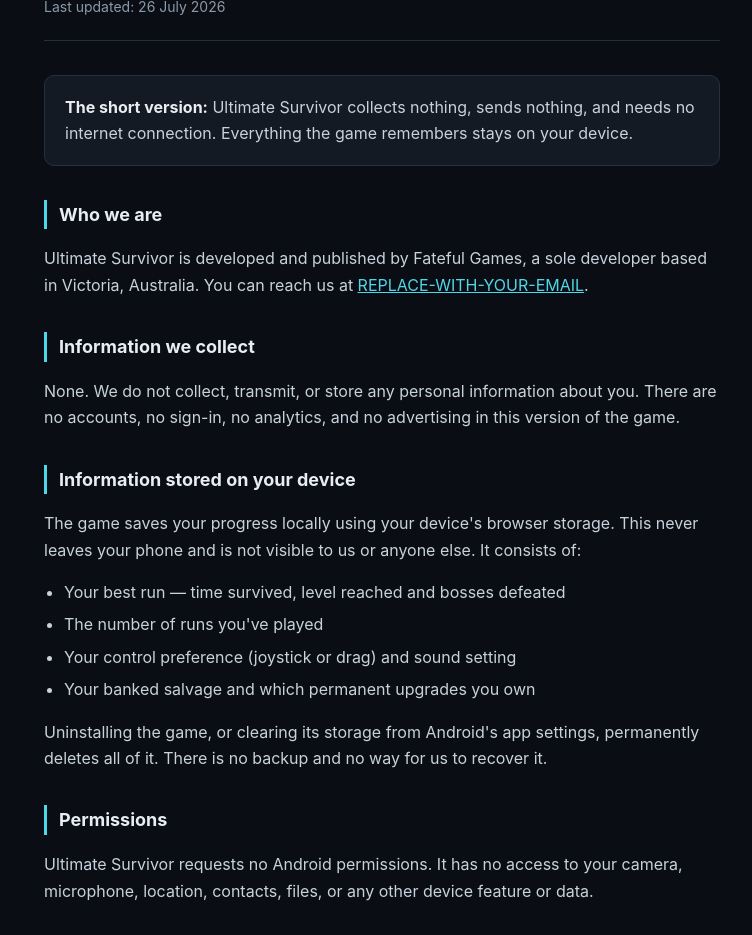
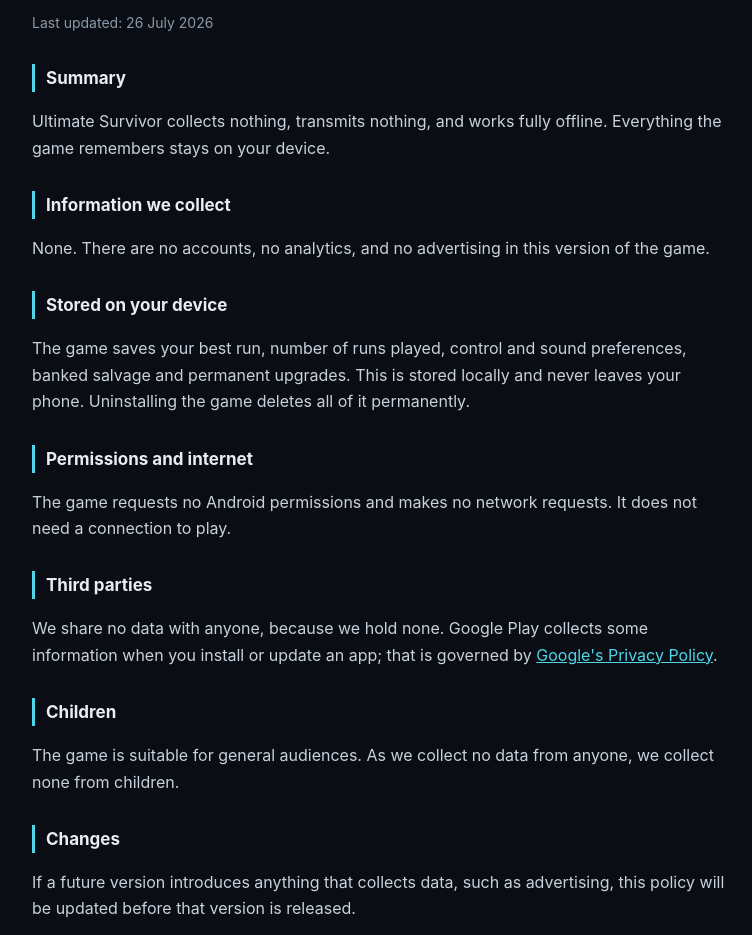
Before and after one commit to abdulalrubat-bit/ultimate-survivor, a plain HTML site: page privacy.html in a window 1280 px wide. Shown: the part 119-1054 px from the top of the page, without its empty margins (258-1010 px from the left). Drawn offline with Linux system fonts and the light colour scheme.

Commit message:
Update privacy.html

```diff
--- a/privacy.html
+++ b/privacy.html
@@ -3,130 +3,57 @@
 <head>
 <meta charset="utf-8">
 <meta name="viewport" content="width=device-width, initial-scale=1">
-<title>Privacy Policy — Ultimate Survivor | Fateful Games</title>
+<title>Privacy Policy — Ultimate Survivor</title>
 <style>
-  :root {
-    --bg: #0a0e14;
-    --panel: #131a24;
-    --ink: #e8edf2;
-    --muted: #8b99a8;
-    --accent: #4fd6e8;
-    --line: #223040;
-  }
-  * { box-sizing: border-box; }
-  body {
-    margin: 0;
-    background: var(--bg);
-    color: var(--ink);
-    font-family: -apple-system, BlinkMacSystemFont, "Segoe UI", Roboto, sans-serif;
-    line-height: 1.65;
-    font-size: 16px;
-  }
-  .wrap { max-width: 720px; margin: 0 auto; padding: 40px 22px 80px; }
-  header { border-bottom: 1px solid var(--line); padding-bottom: 22px; margin-bottom: 34px; }
-  .studio {
-    font-size: 12px; letter-spacing: .18em; text-transform: uppercase;
-    color: var(--accent); font-weight: 700; margin: 0 0 10px;
-  }
-  h1 { font-size: 30px; line-height: 1.2; margin: 0 0 8px; }
-  .meta { color: var(--muted); font-size: 14px; margin: 0; }
-  h2 {
-    font-size: 18px; margin: 34px 0 10px;
-    border-left: 3px solid var(--accent); padding-left: 12px;
-  }
-  p, li { color: #c8d2dc; }
-  ul { padding-left: 20px; }
-  li { margin-bottom: 6px; }
-  .callout {
-    background: var(--panel); border: 1px solid var(--line);
-    border-radius: 10px; padding: 18px 20px; margin: 26px 0;
-  }
-  .callout p { margin: 0; }
-  strong { color: var(--ink); }
-  a { color: var(--accent); }
-  footer {
-    margin-top: 48px; padding-top: 20px;
-    border-top: 1px solid var(--line);
-    color: var(--muted); font-size: 13px;
-  }
+body{margin:0;background:#0a0e14;color:#c8d2dc;line-height:1.65;
+font-family:-apple-system,Roboto,sans-serif}
+.w{max-width:700px;margin:0 auto;padding:40px 22px 70px}
+h1{color:#e8edf2;font-size:28px;margin:0 0 6px}
+h2{color:#e8edf2;font-size:17px;margin:30px 0 8px;
+border-left:3px solid #4fd6e8;padding-left:11px}
+.s{color:#4fd6e8;font-size:12px;letter-spacing:.18em;font-weight:700;margin:0 0 10px}
+.m{color:#8b99a8;font-size:14px}
+a{color:#4fd6e8}
 </style>
 </head>
-<body>
-<div class="wrap">
+<body><div class="w">
+<p class="s">FATEFUL GAMES</p>
+<h1>Privacy Policy — Ultimate Survivor</h1>
+<p class="m">Last updated: 26 July 2026</p>
 
-<header>
-  <p class="studio">Fateful Games</p>
-  <h1>Privacy Policy — Ultimate Survivor</h1>
-  <p class="meta">Last updated: 26 July 2026</p>
-</header>
-
-<div class="callout">
-  <p><strong>The short version:</strong> Ultimate Survivor collects nothing,
-  sends nothing, and needs no internet connection. Everything the game
-  remembers stays on your device.</p>
-</div>
-
-<h2>Who we are</h2>
-<p>Ultimate Survivor is developed and published by Fateful Games, a sole
-developer based in Victoria, Australia. You can reach us at
-<a href="mailto:REPLACE-WITH-YOUR-EMAIL">REPLACE-WITH-YOUR-EMAIL</a>.</p>
+<h2>Summary</h2>
+<p>Ultimate Survivor collects nothing, transmits nothing, and works fully
+offline. Everything the game remembers stays on your device.</p>
 
 <h2>Information we collect</h2>
-<p>None. We do not collect, transmit, or store any personal information
-about you. There are no accounts, no sign-in, no analytics, and no
-advertising in this version of the game.</p>
+<p>None. There are no accounts, no analytics, and no advertising in this
+version of the game.</p>
 
-<h2>Information stored on your device</h2>
-<p>The game saves your progress locally using your device's browser storage.
-This never leaves your phone and is not visible to us or anyone else. It
-consists of:</p>
-<ul>
-  <li>Your best run — time survived, level reached and bosses defeated</li>
-  <li>The number of runs you've played</li>
-  <li>Your control preference (joystick or drag) and sound setting</li>
-  <li>Your banked salvage and which permanent upgrades you own</li>
-</ul>
-<p>Uninstalling the game, or clearing its storage from Android's app
-settings, permanently deletes all of it. There is no backup and no way for
-us to recover it.</p>
+<h2>Stored on your device</h2>
+<p>The game saves your best run, number of runs played, control and sound
+preferences, banked salvage and permanent upgrades. This is stored locally
+and never leaves your phone. Uninstalling the game deletes all of it
+permanently.</p>
 
-<h2>Permissions</h2>
-<p>Ultimate Survivor requests no Android permissions. It has no access to
-your camera, microphone, location, contacts, files, or any other device
-feature or data.</p>
-
-<h2>Internet access</h2>
-<p>The game runs entirely offline. It makes no network requests and does not
-require a connection to play.</p>
+<h2>Permissions and internet</h2>
+<p>The game requests no Android permissions and makes no network requests.
+It does not need a connection to play.</p>
 
 <h2>Third parties</h2>
-<p>We share no data with anyone, because we hold none. The game contains no
-third-party analytics, tracking, or advertising software.</p>
-<p>Google Play collects certain information when you download or update an
-app, such as your device type and country. That collection is governed by
-<a href="https://policies.google.com/privacy">Google's Privacy Policy</a>,
-not this one, and we receive only aggregate, anonymous install statistics
-that cannot identify you.</p>
+<p>We share no data with anyone, because we hold none. Google Play collects
+some information when you install or update an app; that is governed by
+<a href="https://policies.google.com/privacy">Google's Privacy Policy</a>.</p>
 
 <h2>Children</h2>
-<p>Ultimate Survivor is suitable for general audiences and is not directed
-specifically at children. Because we collect no data from anyone, we collect
-no data from children either.</p>
+<p>The game is suitable for general audiences. As we collect no data from
+anyone, we collect none from children.</p>
 
-<h2>Changes to this policy</h2>
-<p>If a future version of the game introduces anything that collects or
-transmits data — advertising, for example — this policy will be updated
-before that version is released, and the date at the top of the page will
-change. We'd encourage you to check back after a major update.</p>
+<h2>Changes</h2>
+<p>If a future version introduces anything that collects data, such as
+advertising, this policy will be updated before that version is released.</p>
 
 <h2>Contact</h2>
-<p>Questions about this policy or the game can go to
-<a href="mailto:REPLACE-WITH-YOUR-EMAIL">REPLACE-WITH-YOUR-EMAIL</a>.</p>
+<p>abdulalrubat@gmail.com</p>
 
-<footer>
-  © 2026 Fateful Games. Victoria, Australia.
-</footer>
-
-</div>
-</body>
-</html>
+<p class="m" style="margin-top:40px">© 2026 Fateful Games. Victoria, Australia.</p>
+</div></body></html>
```
